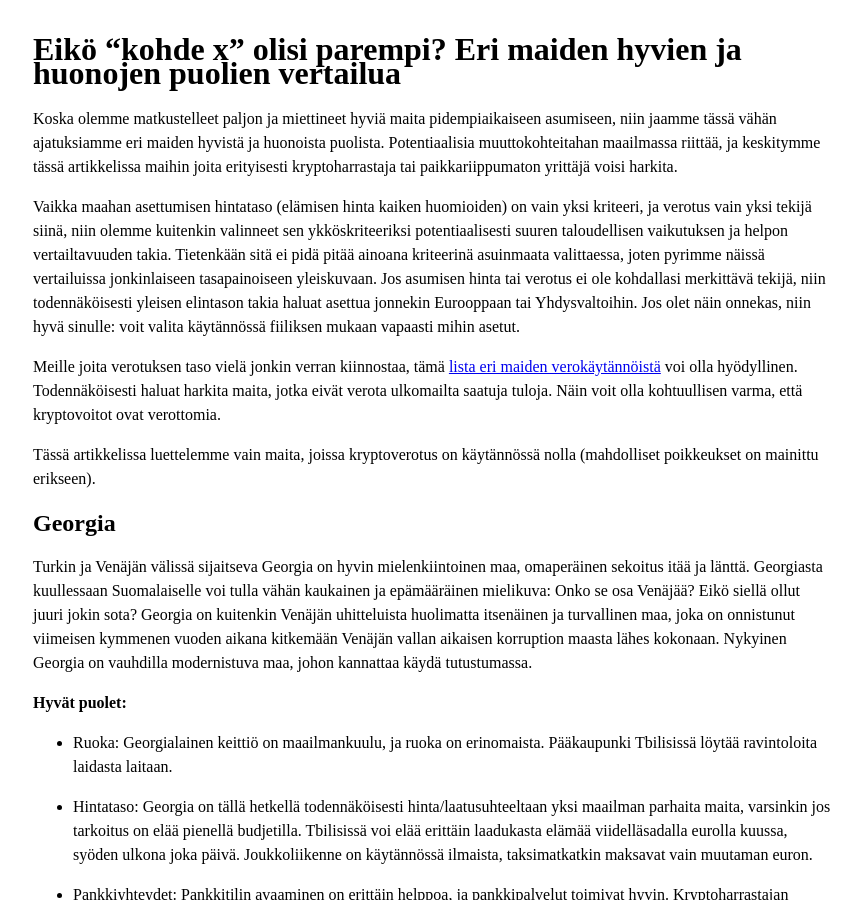
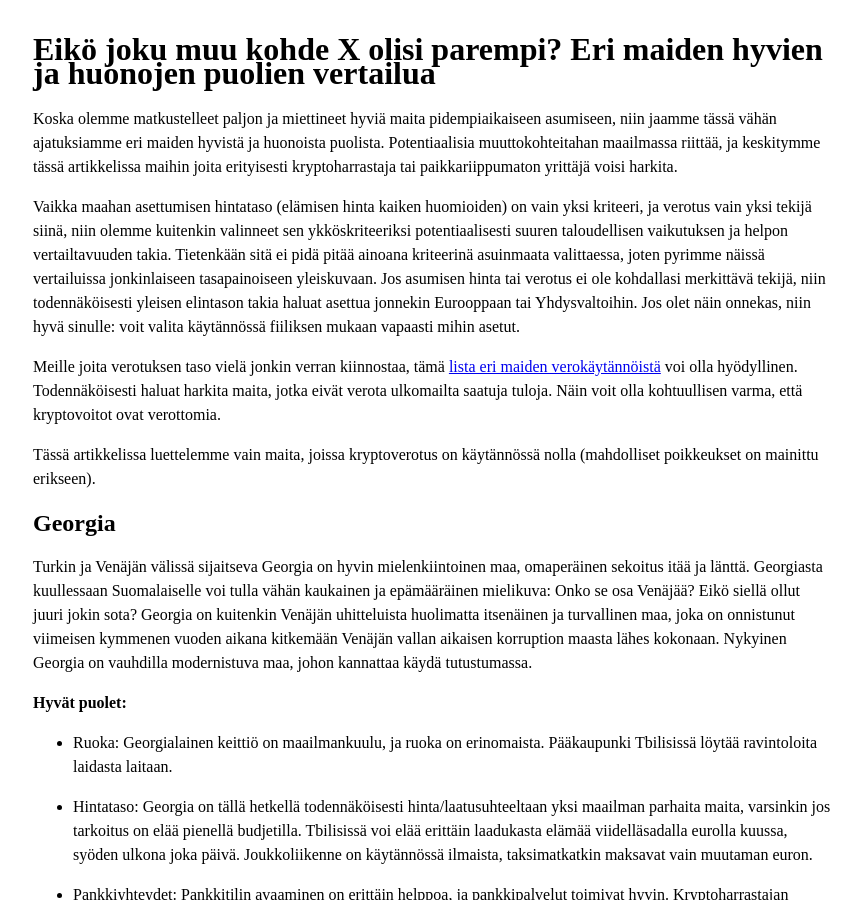
Before and after one commit to pitkonaarinparatiisi/pitkonaarinparatiisi.github.io, a Jekyll site: the page built from maiden-vertailua.md, in a window 1280 px wide and 900 px high. Shown: the whole window, without its empty margins (207-1068 px from the left). Built offline with Jekyll 4.4.1, drawn with Linux system fonts in a browser that asks for light colours; our own code applies the rules of GitHub Pages for plain Markdown files.

Commit message:
Update maiden-vertailua.md

```diff
--- a/maiden-vertailua.md
+++ b/maiden-vertailua.md
@@ -1,4 +1,4 @@
-# Eikö "kohde x" olisi parempi? Eri maiden hyvien ja huonojen puolien vertailua
+# Eikö joku muu kohde X olisi parempi? Eri maiden hyvien ja huonojen puolien vertailua
 
 Koska olemme matkustelleet paljon ja miettineet hyviä maita pidempiaikaiseen asumiseen, niin jaamme tässä vähän ajatuksiamme eri maiden hyvistä ja huonoista puolista. Potentiaalisia muuttokohteitahan maailmassa riittää, ja keskitymme tässä artikkelissa maihin joita erityisesti kryptoharrastaja tai paikkariippumaton yrittäjä voisi harkita.
 
```
